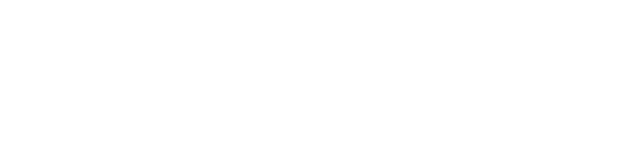
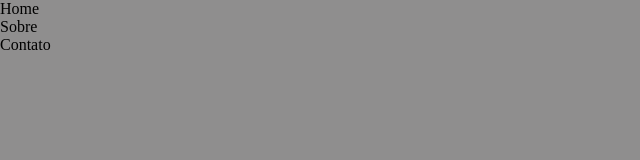
Before and after one commit to NicolasFukunaga/AulasIOS, a plain HTML site: page css/aula05/atividadeflexbox.html in a window 1280 px wide. Shown: the whole page, without its empty margins (0-640 px from the left). Drawn offline with Linux system fonts and the light colour scheme.

Commit message:
AtividadeCSSFlexbox

```diff
--- a/css/aula05/atividadeflexbox.css
+++ b/css/aula05/atividadeflexbox.css
@@ -1,4 +1,6 @@
 @charset "UTF-8";
  * {
-
+    margin: 0px;
+    padding: 0%;
+    background-color: #8f8e8e;
  }
--- a/css/aula05/atividadeflexbox.html
+++ b/css/aula05/atividadeflexbox.html
@@ -5,9 +5,18 @@
     <meta name="viewport" content="width=device-width, initial-scale=1.0">
     <link rel="stylesheet" href="atividadeflexbox.css">
     <title>Atividade Flexbox</title>
+
 </head>
 
 <body>
-
+    <header>
+        <nav>
+            <ul>
+                <li><a href=""></a>Home</li>
+                <li><a href=""></a>Sobre</li>
+                <li><a href=""></a>Contato</li>
+            </ul>
+        </nav>
+    </header>
 </body>
 </html>
```
